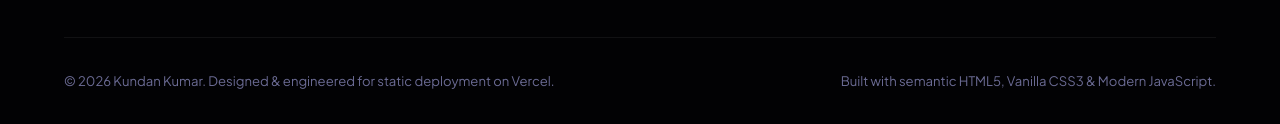
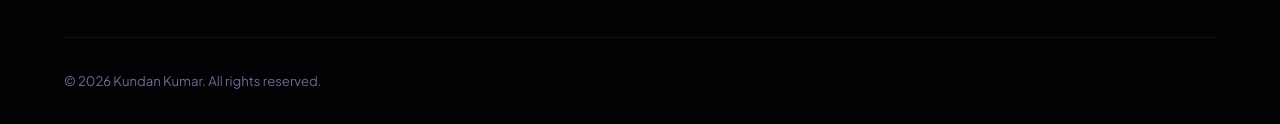
Before and after one commit to kundu-mca0201/My-Portfolio, a plain HTML site: page index.html in a window 1280 px wide. Shown: the part 8853-8977 px from the top of the page. Drawn offline with Linux system fonts and the light colour scheme.

Commit message:
remove somethink

```diff
--- a/index.html
+++ b/index.html
@@ -1050,8 +1050,7 @@
       </div>
 
       <div class="footer-bottom">
-        <p>&copy; <span id="currentYear"></span> Kundan Kumar. Designed & engineered for static deployment on Vercel.</p>
-        <p class="footer-sub">Built with semantic HTML5, Vanilla CSS3 & Modern JavaScript.</p>
+        <p>&copy; <span id="currentYear"></span> Kundan Kumar. All rights reserved.</p>
       </div>
     </div>
   </footer>
```
